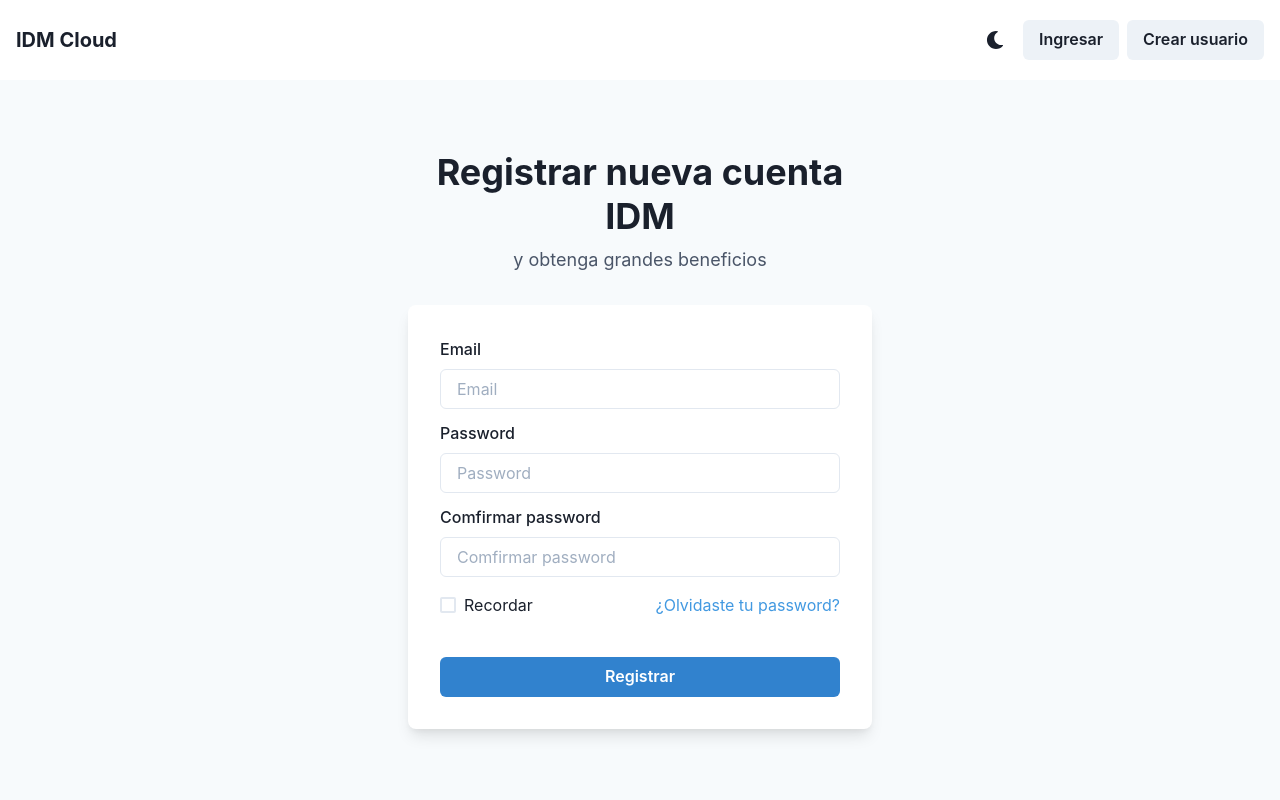
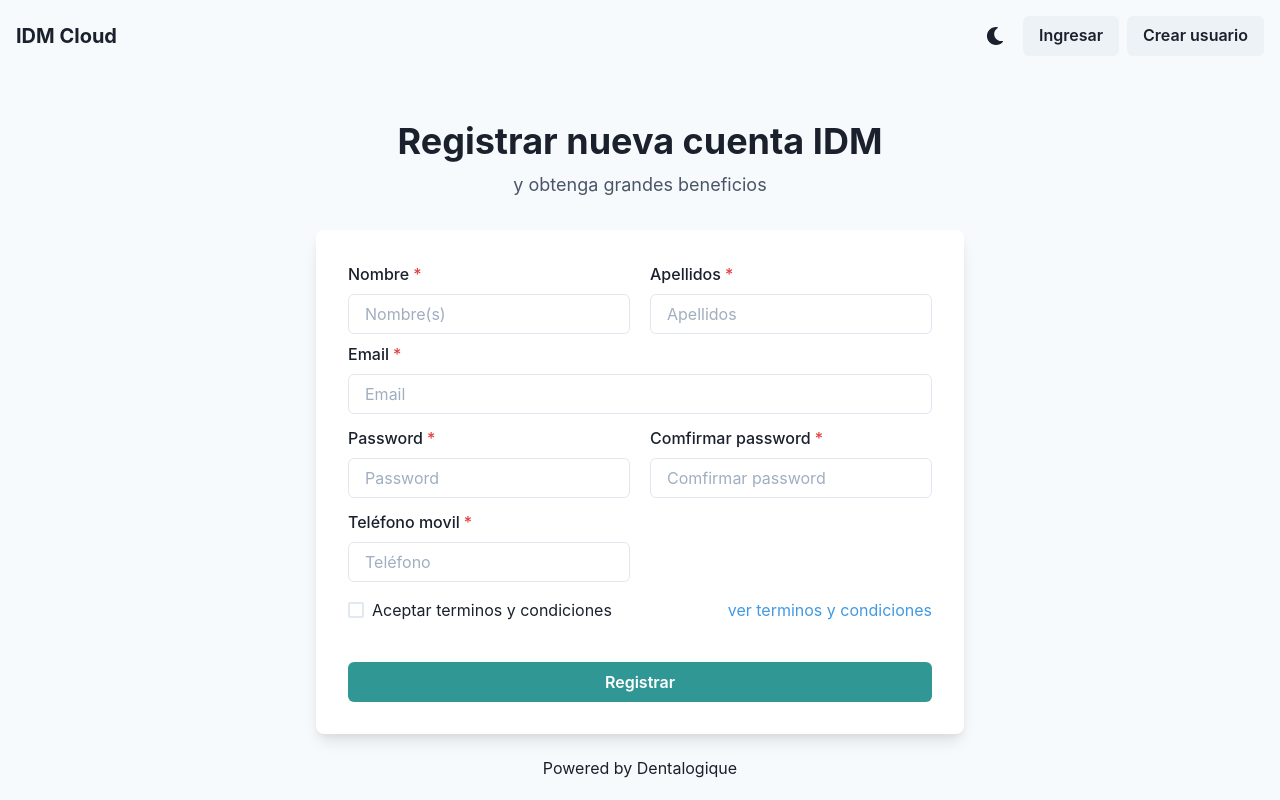
Before and after one commit to emasdev/react-firebase-auth, a React (Create React App) app: page /signup in a window 1280 px wide. Built offline with nearby package versions, Linux system fonts and the light colour scheme; no server answers.

Commit message:
add signup layout style

```diff
--- a/src/App.js
+++ b/src/App.js
@@ -1,6 +1,6 @@
 import React from "react";
 import { BrowserRouter as Router, Switch, Route } from "react-router-dom";
-import Layout from "./components/Layout/Layout";
+import Layout, { CenterLayout } from "./components/Layout/Layout";
 
 import LoginForm from "./components/auth/LoginForm";
 import SignupForm from "./components/auth/SignupForm";
@@ -9,14 +9,16 @@ const App = () => {
   return (
     <Router>
       <Switch>
-        <Layout>
-          <Route path="/login">
+        <Route path="/login">
+          <CenterLayout>
             <LoginForm />
-          </Route>
-          <Route path="/signup">
+          </CenterLayout>
+        </Route>
+        <Route path="/signup">
+          <Layout>
             <SignupForm />
-          </Route>
-        </Layout>
+          </Layout>
+        </Route>
       </Switch>
     </Router>
   );
--- a/src/components/Layout/Layout.js
+++ b/src/components/Layout/Layout.js
@@ -1,13 +1,14 @@
 import React from "react";
-import { Grid, Heading, Spacer, Flex } from "@chakra-ui/react";
+import { Grid, Heading, Spacer, Flex, Box, useColorModeValue, Text } from "@chakra-ui/react";
 import Nav from "./Nav";
 
-const Layout = ({ children }) => {
+const CenterLayout = ({ children }) => {
   return (
     <Grid
       minH="100vh"
       templateColumns="1fr"
-      templateRows="80px 1fr"
+      templateRows="80px 1fr 40px"
+      bg={useColorModeValue('gray.50', 'gray.800')}
     >
       <Flex p={4} alignItems="center">
 
@@ -16,9 +17,29 @@ const Layout = ({ children }) => {
         <Nav />
       </Flex>
       {children}
-
+      <Flex justifyContent="center">
+        <Text>Powered by Dentalogique</Text>
+      </Flex>
     </Grid>
   );
 };
 
+const Layout = ({ children }) => {
+  return (
+    <Box minH="100vh" bg={useColorModeValue('gray.50', 'gray.800')}>
+      <Flex p={4} alignItems="center">
+
+        <Heading size="md">IDM Cloud</Heading>
+        <Spacer />
+        <Nav />
+      </Flex>
+      {children}
+      <Flex justifyContent="center" position="absolute" bottom={5} minWidth="100%">
+        <Text>Powered by Dentalogique</Text>
+      </Flex>
+    </Box>
+  )
+};
+
 export default Layout;
+export { CenterLayout };
--- a/src/components/auth/LoginForm.js
+++ b/src/components/auth/LoginForm.js
@@ -37,8 +37,7 @@ export default function LoginForm() {
   };
 
   return (
-    <Center
-      bg={useColorModeValue('gray.50', 'gray.800')}>
+    <Center>
       <Stack spacing={8} mx={'auto'} maxW={'lg'} py={12} px={6}>
         <Stack align={'center'}>
           <Heading fontSize={'4xl'} textAlign={'center'}>Ingresar a IDM</Heading>
--- a/src/components/auth/SignupForm.js
+++ b/src/components/auth/SignupForm.js
@@ -1,4 +1,5 @@
 import {
+  Flex,
   Box,
   FormControl,
   FormLabel,
@@ -12,7 +13,8 @@ import {
   useColorModeValue,
   Center,
   Alert,
-  AlertIcon
+  AlertIcon,
+  SimpleGrid
 } from '@chakra-ui/react';
 import { useHistory } from 'react-router';
 
@@ -45,9 +47,8 @@ export default function SignupForm() {
   };
 
   return (
-    <Center
-      bg={useColorModeValue('gray.50', 'gray.800')}>
-      <Stack spacing={8} mx={'auto'} maxW={'lg'} py={12} px={6}>
+    <Center>
+      <Stack spacing={8} mx={'auto'} py={12} px={6}>
         <Stack align={'center'}>
           <Heading fontSize={'4xl'} textAlign={'center'}>Registrar nueva cuenta IDM</Heading>
           <Text fontSize={'lg'} color={'gray.600'}>
@@ -70,7 +71,29 @@ export default function SignupForm() {
               </Alert>
             )}
             <form onSubmit={handleSubmit(onSubmit)}>
-              <FormControl id="email">
+              <SimpleGrid columns={2} spacing={5}>
+                <FormControl id="nombre" isRequired>
+                  <FormLabel>Nombre</FormLabel>
+                  <Input
+                    placeholder="Nombre(s)"
+                    {...register("nombre", {
+                      required: { value: true, message: "Es necesario escribir su nombre" },
+                      pattern: /^\S+@\S+$/i,
+                    })}
+                  />
+                </FormControl>
+                <FormControl id="apellidos" isRequired>
+                  <FormLabel>Apellidos</FormLabel>
+                  <Input
+                    placeholder="Apellidos"
+                    {...register("apellidos", {
+                      required: { value: true, message: "Es necesario escribir sus apellidos" },
+                      pattern: /^\S+@\S+$/i,
+                    })}
+                  />
+                </FormControl>
+              </SimpleGrid>
+              <FormControl id="email" mt={2} isRequired>
                 <FormLabel>Email</FormLabel>
                 <Input
                   placeholder="Email"
@@ -81,7 +104,8 @@ export default function SignupForm() {
                   })}
                 />
               </FormControl>
-              <FormControl id="password" mt={3}>
+              <SimpleGrid columns={2} spacing={5}>
+                <FormControl id="password" mt={3} isRequired>
                   <FormLabel>Password</FormLabel>
                   <Input
                     name="password"
@@ -97,7 +121,7 @@ export default function SignupForm() {
                     })}
                   />
                 </FormControl>
-              <FormControl id="cpassword" mt={3}>
+                <FormControl id="cpassword" mt={3} isRequired>
                   <FormLabel>Comfirmar password</FormLabel>
                   <Input
                     name="cpassword"
@@ -113,20 +137,44 @@ export default function SignupForm() {
                     })}
                   />
                 </FormControl>
+              </SimpleGrid>
+              <SimpleGrid columns={2} spacing={5}>
+                <FormControl id="telefono" mt={3} isRequired>
+                  <FormLabel>Teléfono movil</FormLabel>
+                  <Input
+                    name="telefono"
+                    placeholder="Teléfono"
+                    type="tel"
+                    {...register("telefono", {
+                      required: { value: true, message: "Es necesario escribir un teléfono correcto" },
+                      minLength: {
+                        value: 9,
+                        message:
+                          "El teléfono tiene que tener 10 numeros por lo menos",
+                      },
+                      maxLength: {
+                        value: 10,
+                        message:
+                          "El teléfono tiene que tener 10 numeros máximo",
+                      }
+                    })}
+                  />
+                </FormControl>
+
+              </SimpleGrid>
               <Stack spacing={10} mt={4}>
                 <Stack
                   direction={{ base: 'column', sm: 'row' }}
                   align={'start'}
                   justify={'space-between'}>
-                  <Checkbox>Recordar</Checkbox>
-                  <Link color={'blue.400'}>¿Olvidaste tu password?</Link>
+                  <Checkbox>Aceptar terminos y condiciones</Checkbox>
+                  <Link color={'blue.400'}>ver terminos y condiciones</Link>
                 </Stack>
                 <Button
-                  mt={4}
                   colorScheme="teal"
                   isLoading={isSubmitting}
                   type="submit"
-                  colorScheme="blue">
+                >
                   Registrar
                 </Button>
               </Stack>
```
Lines whose indentation alone changed are shown as unchanged.
